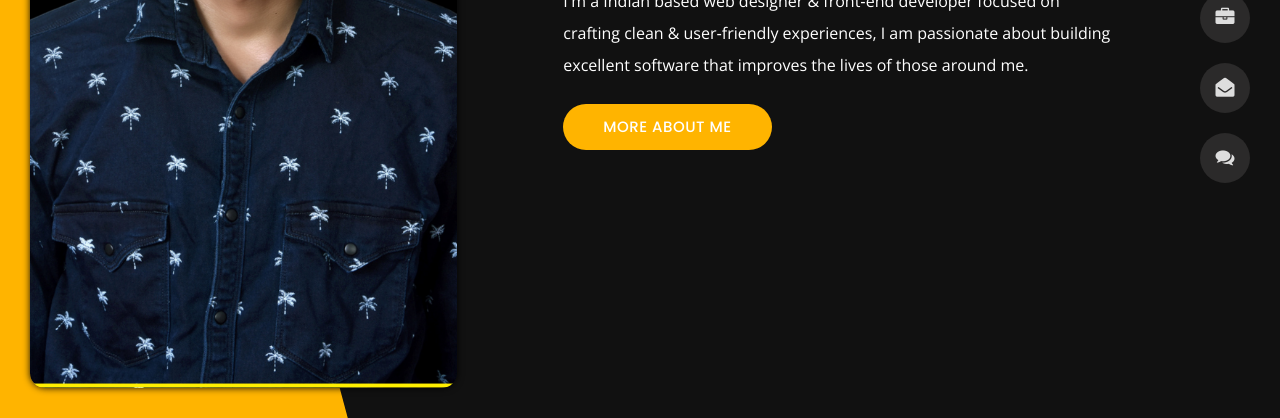
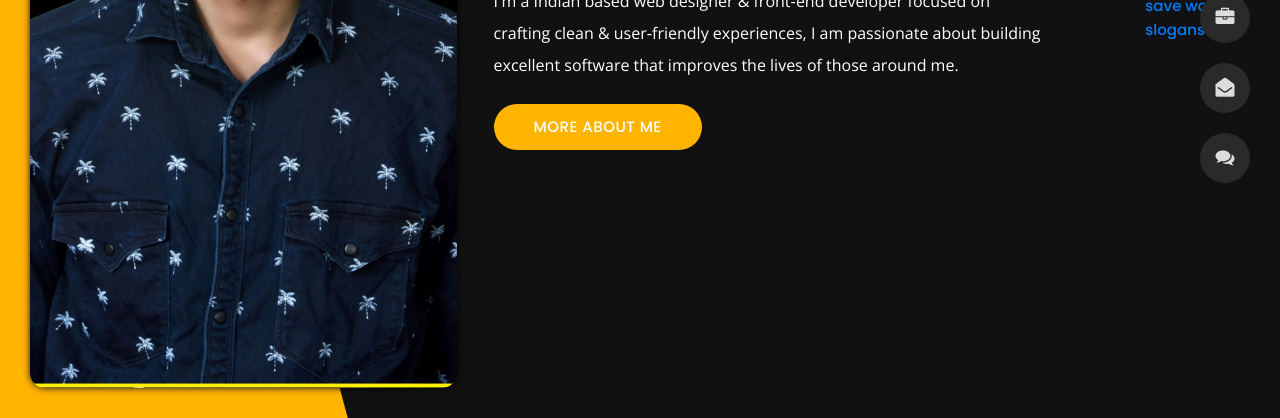
Before and after one commit to MayurSanjayPatil/Portfolio, a plain HTML site: page index.html in a window 1280 px wide. Shown: the part 382-800 px from the top of the page. Drawn offline with nearby package versions, Linux system fonts and the light colour scheme.

Commit message:
Update index.html

```diff
--- a/index.html
+++ b/index.html
@@ -114,6 +114,9 @@
                 <h2>Blog</h2>
             </a>
         </li>
+
+
+
     </ul>
     <!-- Fixed Navigation Ends -->
     <!-- Mobile Menu Starts -->
@@ -150,6 +153,7 @@
             </div>
         </div>
     </div>
+    <a href="https://360marathi.in/save-water-slogans/"> save water slogans</a>
 </section>
 <!-- Main Content Ends -->
 
```
